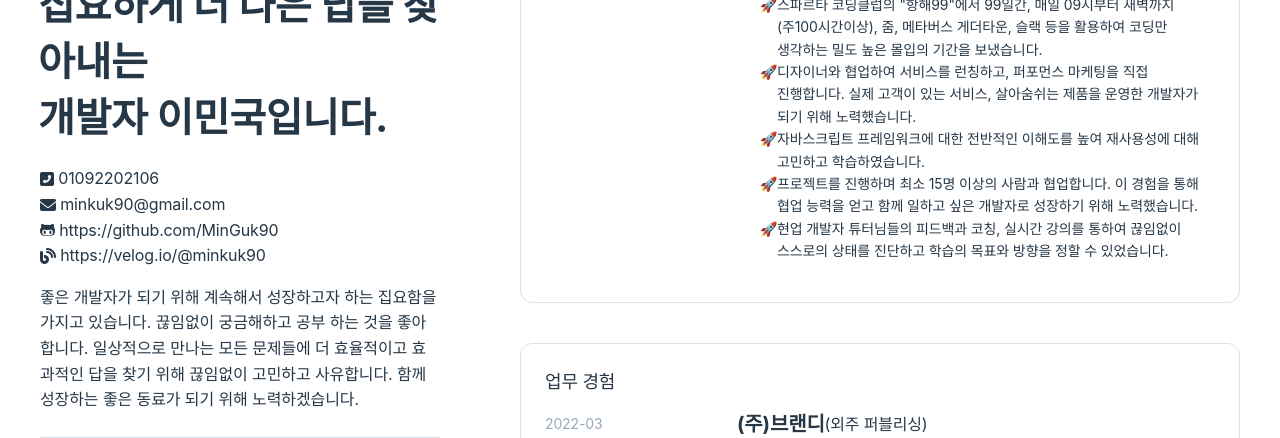
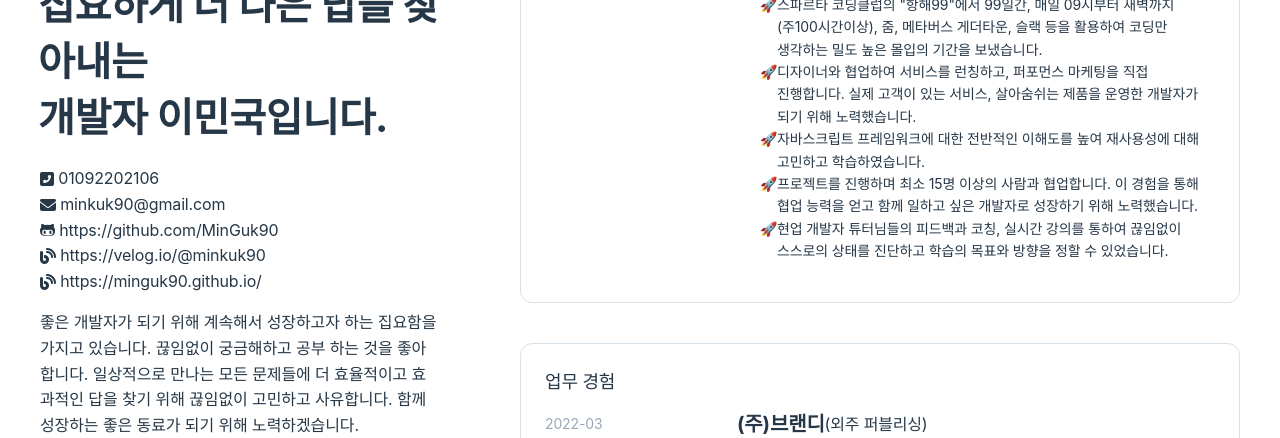
Before and after one commit to MinGuk90/MinGuk90.github.io, a plain HTML site: page index.html in a window 1280 px wide. Shown: the part 428-866 px from the top of the page. Drawn offline with Linux system fonts and the light colour scheme.

Commit message:
20220712_

```diff
--- a/index.html
+++ b/index.html
@@ -85,6 +85,15 @@
                     target="_blank"
                     rel="noopener"
                     >&nbsp;https://velog.io/@minkuk90</a
+                  >
+                </li>
+                <li class="repository-address">
+                  <i class="fas fa-blog"></i>
+                  <a
+                    href="https://minguk90.github.io/"
+                    target="_blank"
+                    rel="noopener"
+                    >&nbsp;https://minguk90.github.io/</a
                   >
                 </li>
               </ul>
```
